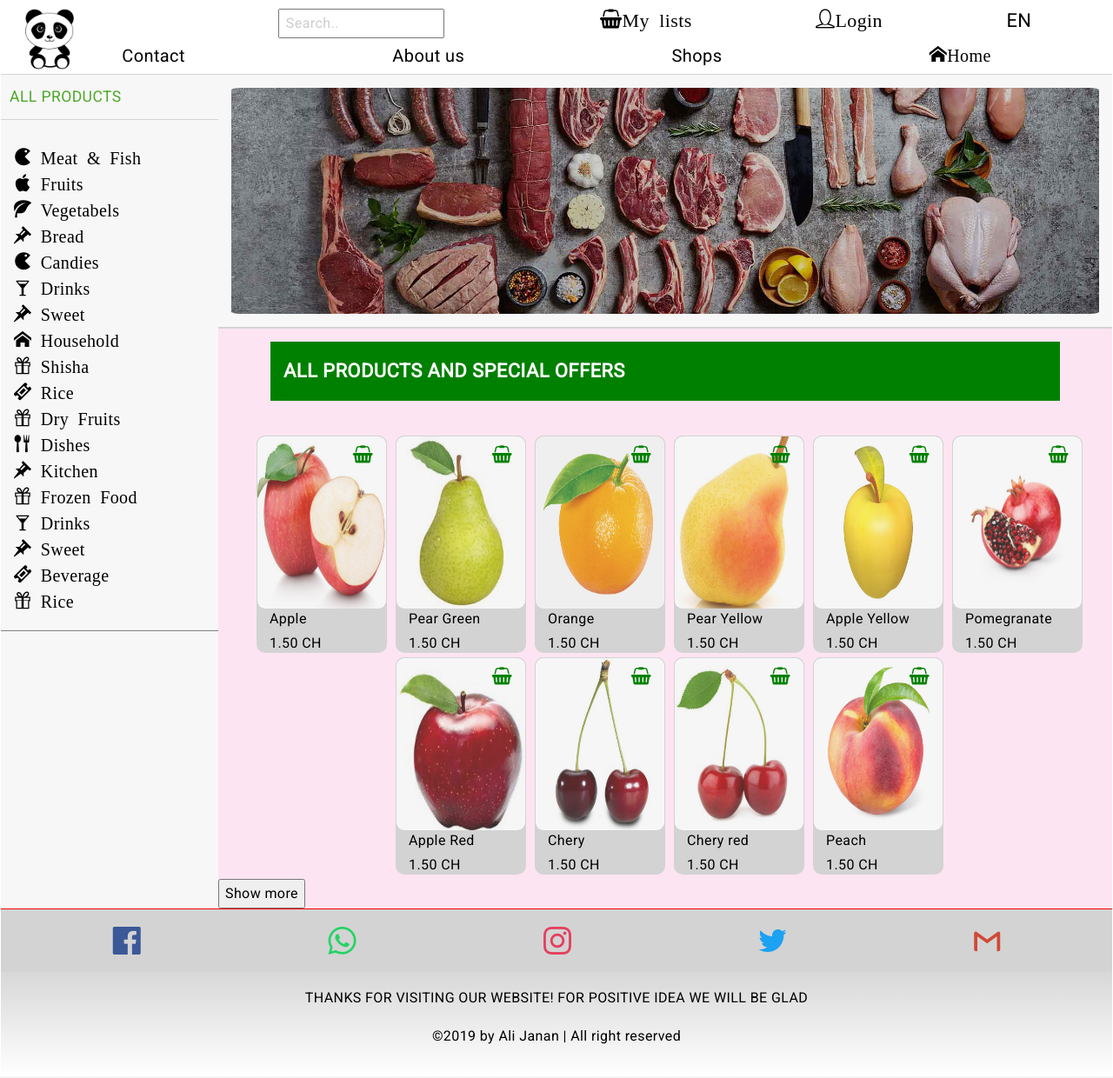
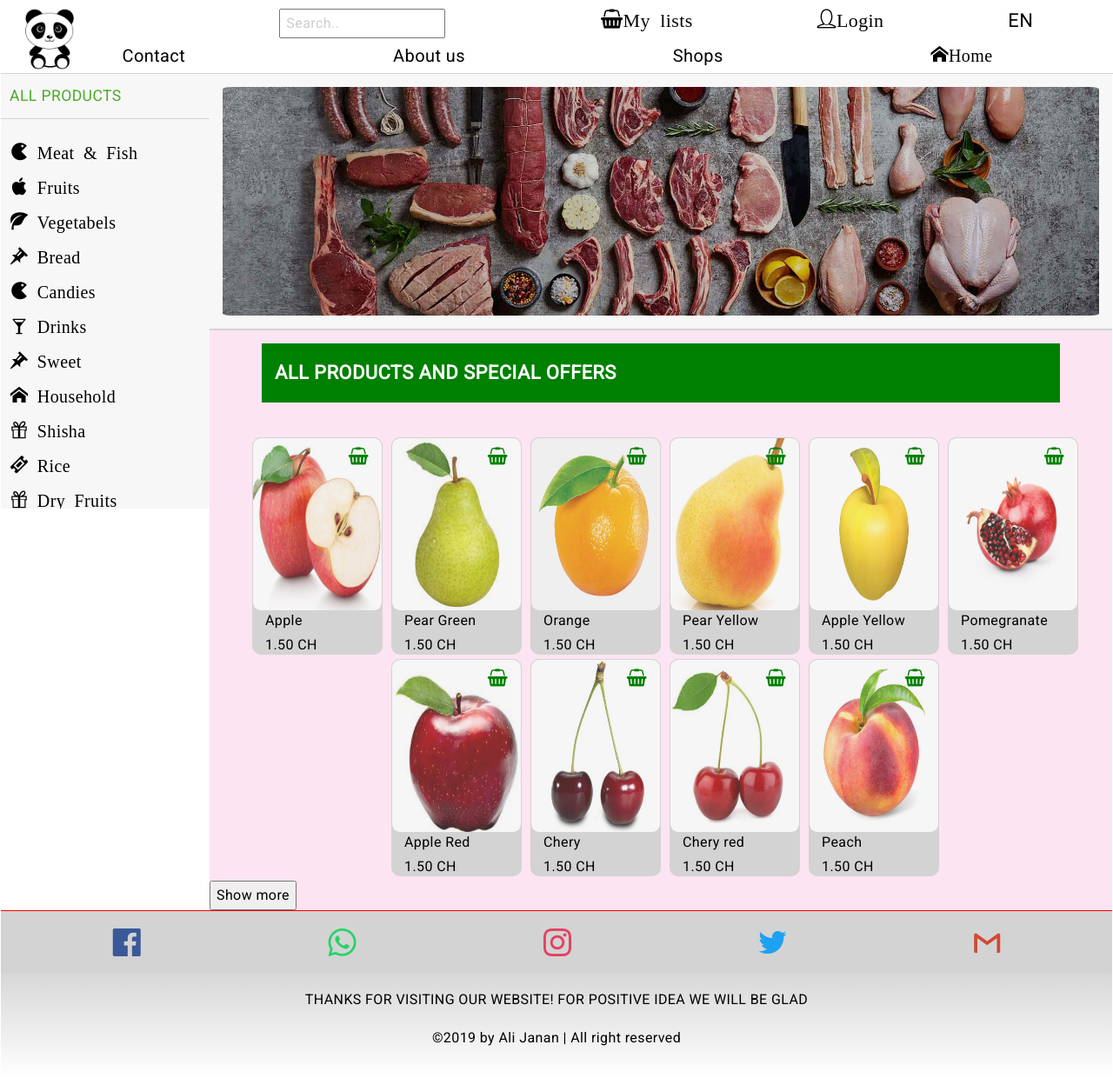
Before and after one commit to Ali-Janan/WebSite, a PHP site: page / in a window 1280 px wide. Shown: the whole page at 87% size. Before the commit the page ends 1201 px from the top, so only its background shows below. Run offline with PHP 8.4, Linux system fonts and the light colour scheme; some web fonts are replaced.

Commit message:
side bar nav became fixed position and scroll

```diff
--- a/asset/css/index.css
+++ b/asset/css/index.css
@@ -139,6 +139,9 @@
     width: 100%;
     background-color: #FFFFFF;
     border-bottom: 1px lightgray solid;
+    position: fixed;
+    z-index: 1;
+    height: 85px;
   }
   .logo {
     width: 20%;
@@ -236,16 +239,21 @@
     grid-area: menu;
     width: 250px;
     background-color: #F7F7F7;
-    /* position: fixed;
-    z-index: 1; */
+    position: fixed;
+    z-index: 1;
+    margin-top: 85px;
   }
   .category {
     border-bottom: 1px gray solid;
     display: block;
     font-size: 20px;
+    margin-left: 1px;
+
     }
-    .space {
-      margin-bottom: 10px;
+   .category a {
+    padding-top: 10px;
+    padding-bottom: 10px;
+    padding-left: 10px;
     }
 
   .category a:hover {
@@ -253,6 +261,9 @@
     color: black;
     display: block;
     font-size: 20px;
+    padding-top: 10px;
+    padding-bottom: 10px
+
   }
 
   #pro-head {
@@ -270,8 +281,19 @@
     border-bottom: 1px #FEFEFE solid;
 
   }
+
+  aside.ex3 {
+    width: 240px;
+    max-height: 500px;
+    overflow: auto;
+  }
+
   /*
   ----------------MENU END------------------*/
+  .main-content {
+    margin-top: 85px;
+    margin-left: 240px;
+  }
   /*
   ----------------MEAT------------------*/
   .meat {
--- a/index.html
+++ b/index.html
@@ -68,13 +68,13 @@
 
 
     <!----------MENU---------->
-    <aside class="menu">
+    <aside class=" ex3 menu">
       <h3 id="pro-head">All products</h3>
-      <nav class="category padding">
+      <nav class="ex3 category">
 
         <ul>
-          <li class="space"><a href="#" class="icon-pacman"> Meat & Fish</a></li>
-          <li class="space"><a href="#" class="icon-appleinc"> Fruits</a></li>
+          <li class="space"><a href="#" class=" space icon-pacman"> Meat & Fish</a></li>
+          <li class="space"><a href="#" class="space icon-appleinc"> Fruits</a></li>
           <li class="space"><a href="#" class="icon-leaf"> Vegetabels</a></li>
           <li class="space"><a href="#" class="icon-pushpin"> Bread</a></li>
           <li class="space"><a href="#" class="icon-pacman"> Candies</a></li>
@@ -97,7 +97,7 @@
     </aside>
 
 
-    <main>
+    <main class="main-content">
 
       <!----------------MEAT--------------------------------------->
       <section class="meat">
```
